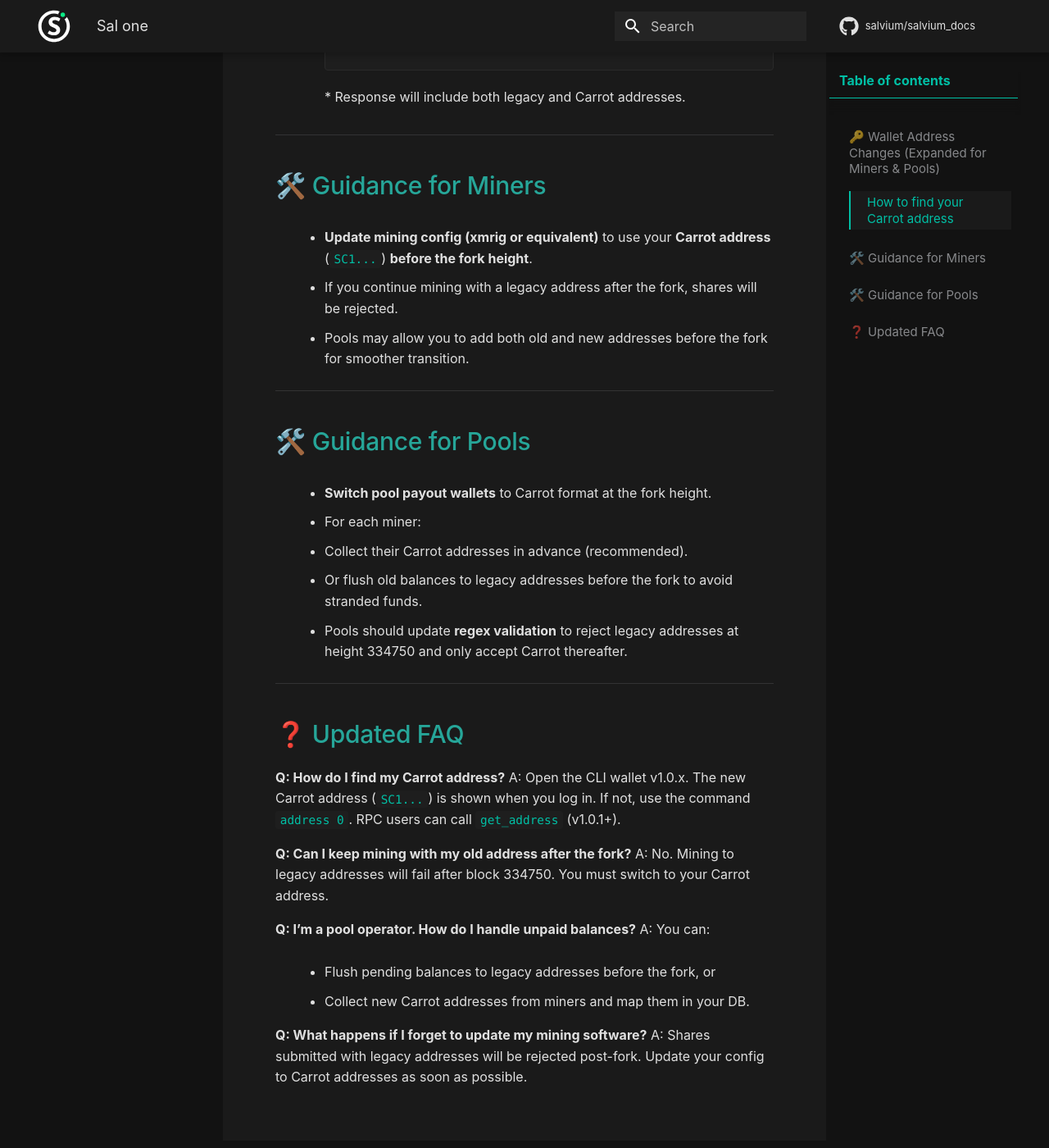
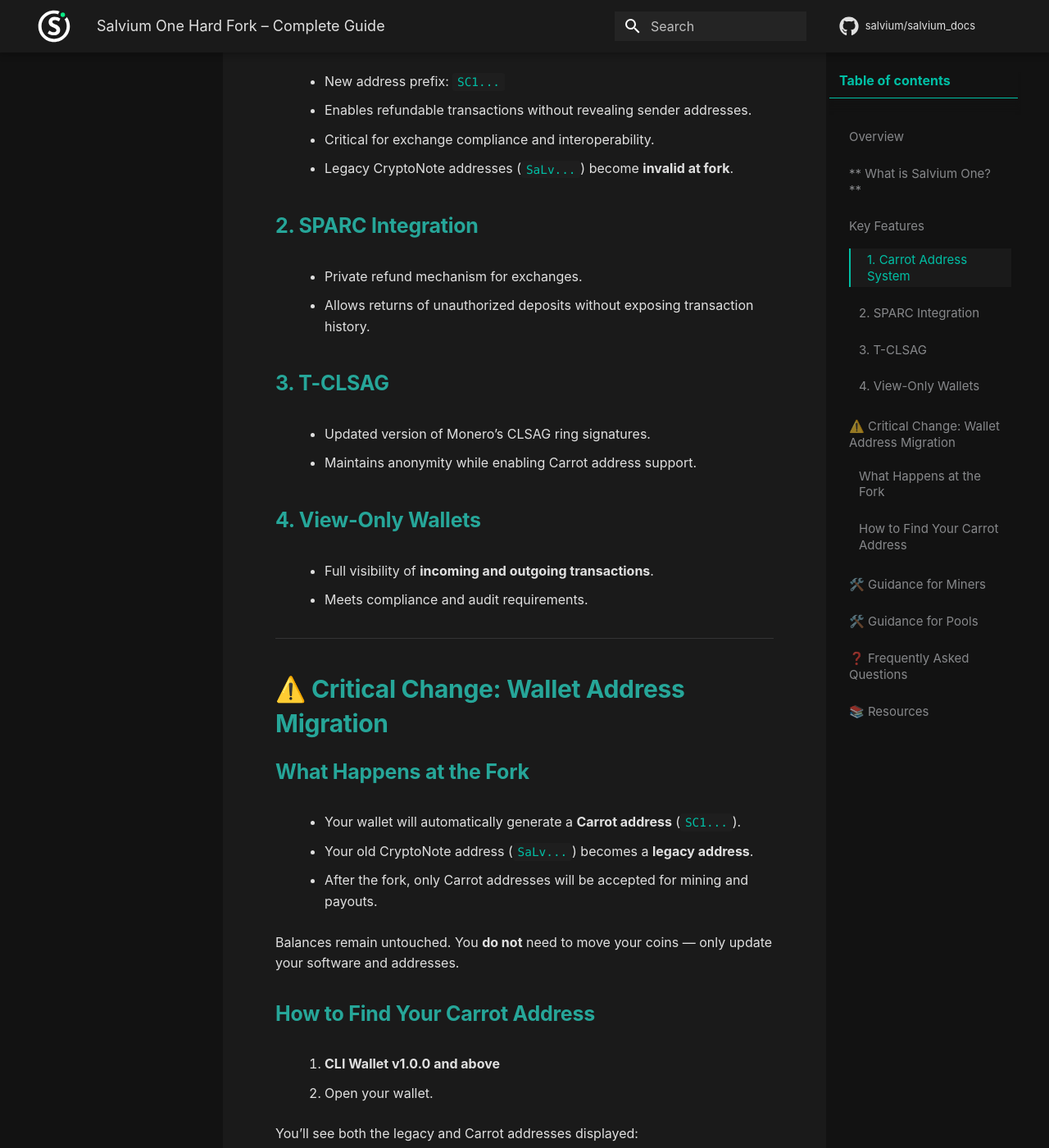
Before and after one commit to salvium/salvium_docs, an MkDocs documentation site: the page built from docs/THE PROJECT/sal-one.md, in a window 1280 px wide and 1400 px high, scrolled down 1279 px. Shown: the whole window at 82% size. Built offline with MkDocs 1.6.1 and Material for MkDocs 9.7.7, drawn with Linux system fonts in a browser that asks for light colours; comment, search, counter and statistics services are not loaded; some of the changed text lies outside the part shown.

Commit message:
Update sal-one.md

````diff
--- a/docs/THE PROJECT/sal-one.md
+++ b/docs/THE PROJECT/sal-one.md
@@ -1,76 +1,172 @@
+# **Salvium One Hard Fork – Complete Guide**
 
-## 🔑 Wallet Address Changes (Expanded for Miners & Pools)
+### **Overview**
 
-After the Salvium One hard fork at block **334750 (October 13th, 2025 ~2pm GMT)**:
+Salvium One is the most significant upgrade in our project’s history, delivering the foundation for a **compliant privacy ecosystem**. It introduces the Carrot address system, SPARC, and major improvements to privacy and compliance — laying the groundwork for private DeFi, staking, and exchange support.
 
-* Every wallet will now display **two addresses** when opened:
+The hard fork is scheduled for:
 
-  * **Legacy (CryptoNote)** address (starts with `SaLv...`)
-  * **Carrot (post-fork)** address (starts with `SC1...`)
+* **Block Height:** 334750
 
-⚠️ Only **Carrot addresses** will be valid for mining and payouts after the fork. Legacy addresses will stop working for new transactions.
+* **Date/Time:** October 13th, 2025 (Approx. 2pm GMT)
 
-### How to find your Carrot address
+* **Required Version:** v1.0.0 or higher
 
-1. **CLI Wallet v1.0.x**
+Download the latest binaries here: [GitHub Release v1.0.0](https://github.com/salvium/salvium/releases/tag/v1.0.0)
 
-   * Open your wallet with the new binary.
-   * You’ll see both addresses printed (see screenshot below).
-   * The line `Opened Carrot wallet: SC1...` is your new valid address.
-
-2. **CLI command (if not shown automatically)**
-
-   * Use:
-
-     ```
-     address 0
-     ```
-   * This will print your primary address. It will show both the old and new formats (see screenshot).
-
-3. **If using RPC**
-
-   * Starting with **v1.0.1** (next week), you can use the new `get_address` RPC call.
-   * Example request:
-
-     ```json
-     {"jsonrpc":"2.0","id":"0","method":"get_address","params":{"account_index":0}}
-     ```
-   * Response will include both legacy and Carrot addresses.
+For context, see our [Salvium One Blog Post](https://salvium.io/blog/2025/09/30/sal-one/).
 
 ---
 
-## 🛠️ Guidance for Miners
+## ** What is Salvium One?**
 
-* **Update mining config (xmrig or equivalent)** to use your **Carrot address** (`SC1...`) **before the fork height**.
-* If you continue mining with a legacy address after the fork, shares will be rejected.
-* Pools may allow you to add both old and new addresses before the fork for smoother transition.
+Salvium One is the culmination of 15 months of development, designed to deliver:
+
+* **Privacy-first transactions** compatible with regulatory compliance.
+
+* **Carrot address format** – a new address system required for future features.
+
+* **SPARC integration** – private, anonymised return payments.
+
+* **Full DeFi readiness** – foundations for private tokens, DEXs, and lending protocols.
 
 ---
 
-## 🛠️ Guidance for Pools
+## **Key Features**
 
-* **Switch pool payout wallets** to Carrot format at the fork height.
-* For each miner:
+### **1\. Carrot Address System**
 
-  * Collect their Carrot addresses in advance (recommended).
-  * Or flush old balances to legacy addresses before the fork to avoid stranded funds.
-* Pools should update **regex validation** to reject legacy addresses at height 334750 and only accept Carrot thereafter.
+* New address prefix: `SC1...`
+
+* Enables refundable transactions without revealing sender addresses.
+
+* Critical for exchange compliance and interoperability.
+
+* Legacy CryptoNote addresses (`SaLv...`) become **invalid at fork**.
+
+### **2\. SPARC Integration**
+
+* Private refund mechanism for exchanges.
+
+* Allows returns of unauthorized deposits without exposing transaction history.
+
+### **3\. T-CLSAG**
+
+* Updated version of Monero’s CLSAG ring signatures.
+
+* Maintains anonymity while enabling Carrot address support.
+
+### **4\. View-Only Wallets**
+
+* Full visibility of **incoming and outgoing transactions**.
+
+* Meets compliance and audit requirements.
 
 ---
 
-## ❓ Updated FAQ
+## **⚠️ Critical Change: Wallet Address Migration**
 
-**Q: How do I find my Carrot address?**
-A: Open the CLI wallet v1.0.x. The new Carrot address (`SC1...`) is shown when you log in. If not, use the command `address 0`. RPC users can call `get_address` (v1.0.1+).
+### **What Happens at the Fork**
 
-**Q: Can I keep mining with my old address after the fork?**
-A: No. Mining to legacy addresses will fail after block 334750. You must switch to your Carrot address.
+* Your wallet will automatically generate a **Carrot address** (`SC1...`).
+
+* Your old CryptoNote address (`SaLv...`) becomes a **legacy address**.
+
+* After the fork, only Carrot addresses will be accepted for mining and payouts.
+
+Balances remain untouched. You **do not** need to move your coins — only update your software and addresses.
+
+### **How to Find Your Carrot Address**
+
+1. **CLI Wallet v1.0.0 and above**
+
+   * Open your wallet.
+
+You’ll see both the legacy and Carrot addresses displayed:
+
+ Opened legacy (CN) wallet: SaLvTyKva...
+Opened Carrot wallet: SC1TotkUC9...
+
+*
+2. **CLI Command**
+
+Run:
+
+ address 0
+
+*
+  * This shows both your legacy and Carrot addresses.
+
+3. **RPC (from v1.0.1 onward)**
+
+Use the `get_address` RPC call:
+
+ {"jsonrpc":"2.0","id":"0","method":"get\_address","params":{"account\_index":0}}
+
+*
+
+---
+
+## **🛠️ Guidance for Miners**
+
+* **Update your miner config (xmrig, etc.)** with your **Carrot address** before the fork.
+
+* If you continue mining with a legacy address after block 334750, shares will be rejected.
+
+* If supported by your pool, you may enter both old and new addresses during the pre-fork period to ensure a smooth switch.
+
+---
+
+## **🛠️ Guidance for Pools**
+
+* **Update your pool payout wallet** to a Carrot address before the fork.
+
+* **Accept Carrot addresses only** after block 334750\. Legacy addresses must be rejected.
+
+* **Manage unpaid balances**:
+
+  * Flush outstanding balances to legacy addresses before the fork, **or**
+
+  * Collect Carrot addresses from miners in advance and map `{old → new}` in your DB.
+
+* **Regex patterns for validation:**
+
+  * Legacy: `^(SaLv)[1-9A-HJ-NP-Za-km-z]{94,140}$`
+
+  * Carrot: `^(SC1)[1-9A-HJ-NP-Za-km-z]{94,140}$`
+
+---
+
+## **❓ Frequently Asked Questions**
+
+**Q: Will my balance change after the fork?**
+ A: No. Your coins and balances remain the same. Only the wallet address format changes.
+
+**Q: Do I need to move coins before the fork?**
+ A: No. You don’t need to move anything. Just update your wallet software.
+
+**Q: How can I find my new address?**
+ A: Open v1.0.0+ of the CLI wallet, or run `address 0`. RPC users can call `get_address` from v1.0.1.
+
+**Q: What happens if I mine to my old address after the fork?**
+ A: Your shares will be rejected. Pools will not accept legacy addresses post-fork.
 
 **Q: I’m a pool operator. How do I handle unpaid balances?**
-A: You can:
+ A: Either flush them to old addresses before the fork or collect new Carrot addresses in advance.
 
-* Flush pending balances to legacy addresses before the fork, or
-* Collect new Carrot addresses from miners and map them in your DB.
+**Q: Does this affect staking or SPARC?**
+ A: Yes, both require Carrot addresses. Make sure your infrastructure is updated.
 
-**Q: What happens if I forget to update my mining software?**
-A: Shares submitted with legacy addresses will be rejected post-fork. Update your config to Carrot addresses as soon as possible.
+---
+
+## **📚 Resources**
+
+* **Binaries:** [GitHub v1.0.0](https://github.com/salvium/salvium/releases/tag/v1.0.0)
+
+* **Blog Post:** [Introducing Salvium One](https://salvium.io/blog/2025/09/30/sal-one/)
+
+* **Explorer:** [explorer.salvium.io](https://explorer.salvium.io/)
+
+* **White Paper:** [Salvium One White Paper (PDF)](https://github.com/salvium/salvium_library/blob/main/papers/Salvium_One_White_Paper_v1.pdf)
+
+* **Discord:** [Join the Community](https://discord.gg/gvbyNQQ86p)
````
